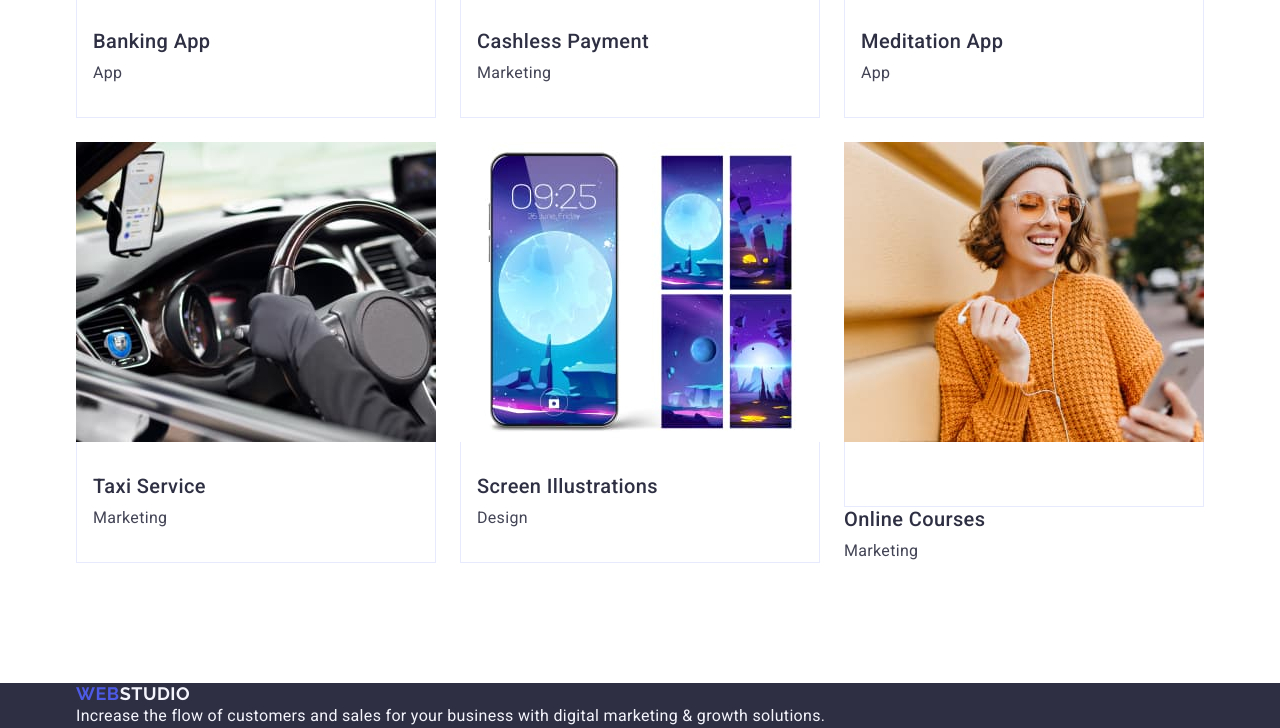
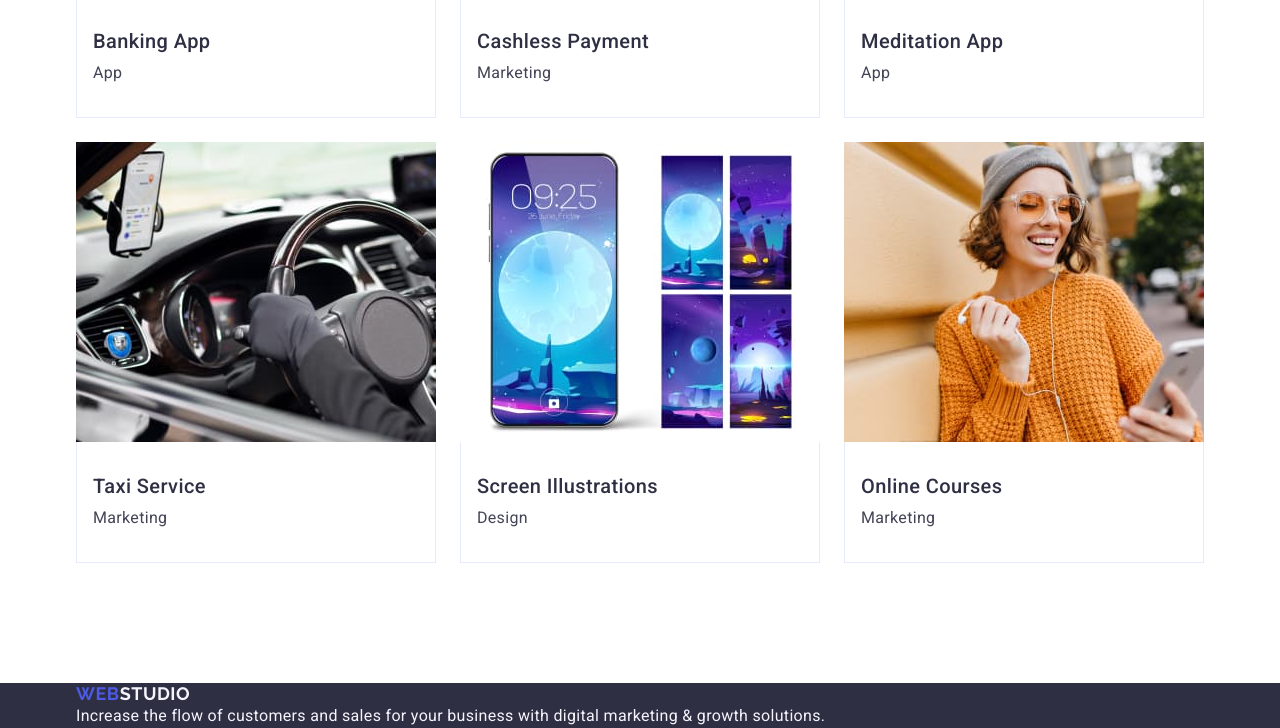
Before and after one commit to goljakairyna36/goit-markup-hw-03, a plain HTML site: page index.html in a window 1280 px wide. Shown: the part 2708-3436 px from the top of the page. Drawn offline with nearby package versions, Linux system fonts and the light colour scheme.

Commit message:
commit add all

```diff
--- a/index.html
+++ b/index.html
@@ -248,7 +248,7 @@
                 width="360"
                 height="300"
               />
-              <div class="container-portfolio"></div>
+              <div class="container-portfolio">
                 <h3 class="subtitle-section">Online Courses</h3>
                 <p class="text-subtitle">Marketing</p>
               </div>
```
Lines whose indentation alone changed are shown as unchanged.
